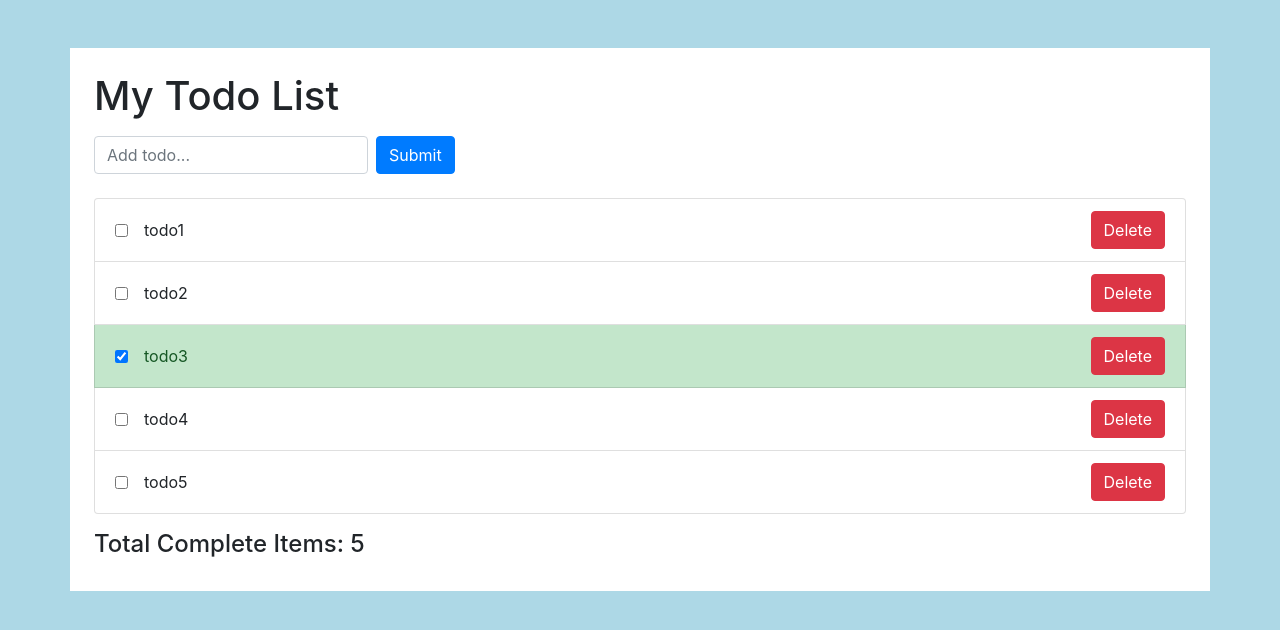
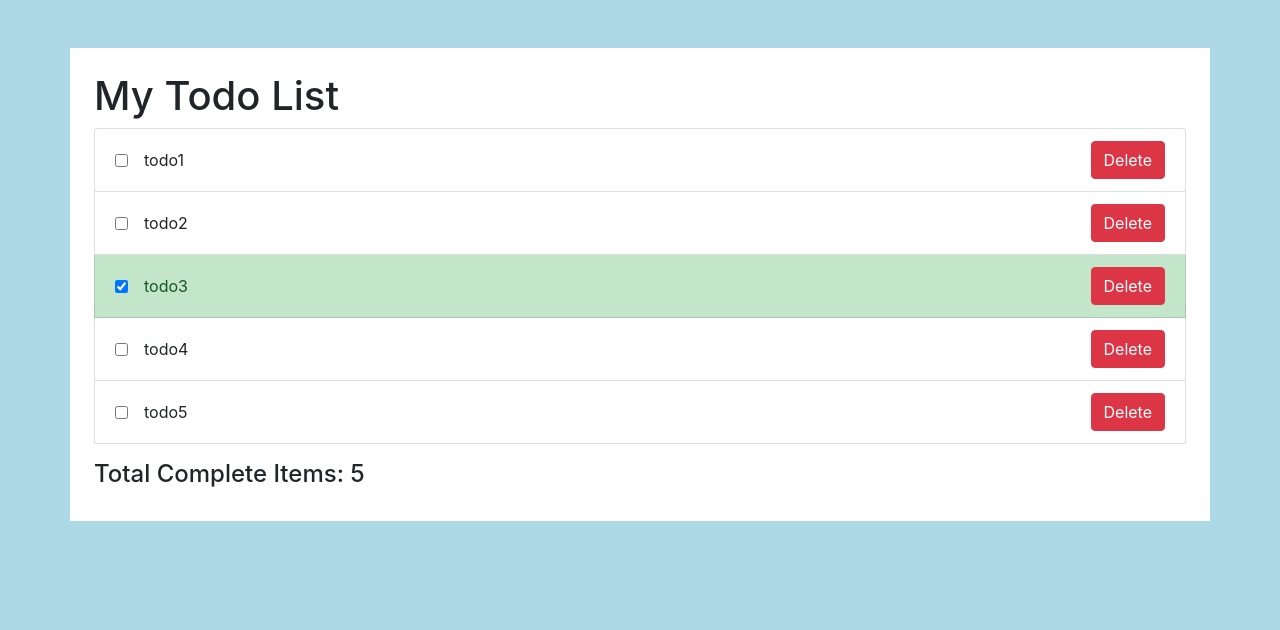
Before and after one commit to iddimsangi/best-practice-reactjs, a React (Create React App) app: page /todoList in a window 1280 px wide. Shown: the top 630 px of the page. Built offline with nearby package versions, Linux system fonts and the light colour scheme.

Commit message:
improve: add routing

```diff
--- a/package.json
+++ b/package.json
@@ -11,6 +11,7 @@
     "react": "^17.0.1",
     "react-dom": "^17.0.1",
     "react-redux": "^7.2.2",
+    "react-router-dom": "^6.3.0",
     "react-scripts": "4.0.3",
     "web-vitals": "^1.0.1"
   },
--- a/src/App.js
+++ b/src/App.js
@@ -1,18 +1,21 @@
-import React from 'react';
-import 'bootstrap/dist/css/bootstrap.min.css';
-import AddTodoForm from './components/AddTodoForm';
-import TodoList from './components/TodoList';
-import TotalCompleteItems from './components/TotalCompleteItems';
-
+import React from "react";
+import "bootstrap/dist/css/bootstrap.min.css";
+import AddTodoForm from "./components/AddTodoForm";
+import TodoList from "./components/TodoList";
+import { BrowserRouter, Route, Routes } from "react-router-dom";
 const App = () => {
-	return (
-		<div className='container bg-white p-4 mt-5'>
-			<h1>My Todo List</h1>
-			<AddTodoForm />
-			<TodoList />
-			<TotalCompleteItems />
-		</div>
-	);
+  return (
+    <div className="container bg-white p-4 mt-5">
+      <h1>My Todo List</h1>
+      <BrowserRouter>
+        <Routes>
+          <Route path="/" element={<AddTodoForm />} />
+          <Route path="/todoList" element={<TodoList />} />
+          {/* <Route path="/TotalCompleteItems" element={<TotalCompleteItems />} /> */}
+        </Routes>
+      </BrowserRouter>
+    </div>
+  );
 };
 
 export default App;
--- a/src/components/TodoList.js
+++ b/src/components/TodoList.js
@@ -1,20 +1,22 @@
-import React from 'react';
-import TodoItem from './TodoItem';
+import React from "react";
+import TodoItem from "./TodoItem";
+import TotalCompleteItems from "./TotalCompleteItems";
 
 const TodoList = () => {
   const todos = [
-		{ id: 1, title: 'todo1', completed: false },
-		{ id: 2, title: 'todo2', completed: false },
-		{ id: 3, title: 'todo3', completed: true },
-		{ id: 4, title: 'todo4', completed: false },
-		{ id: 5, title: 'todo5', completed: false },
+    { id: 1, title: "todo1", completed: false },
+    { id: 2, title: "todo2", completed: false },
+    { id: 3, title: "todo3", completed: true },
+    { id: 4, title: "todo4", completed: false },
+    { id: 5, title: "todo5", completed: false },
   ];
 
   return (
-		<ul className='list-group'>
+    <ul className="list-group">
       {todos.map((todo) => (
         <TodoItem id={todo.id} title={todo.title} completed={todo.completed} />
       ))}
+      <TotalCompleteItems />
     </ul>
   );
 };
```
Also changed, not shown: 1 other file (tests, documents, lock files or other folders). Lines whose indentation alone changed are shown as unchanged.
